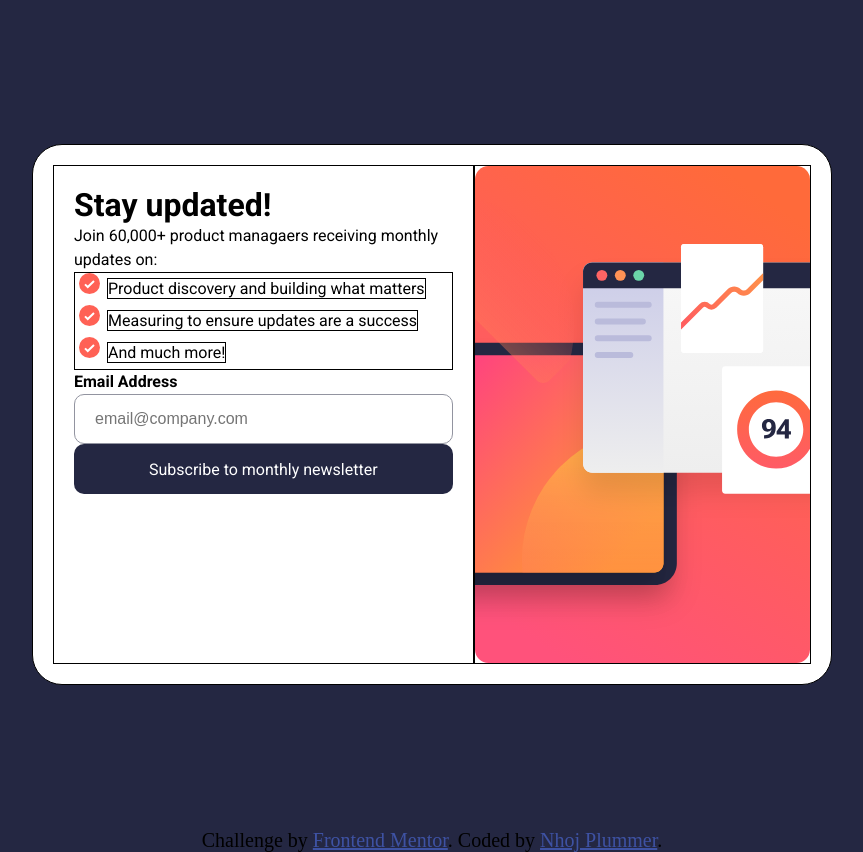
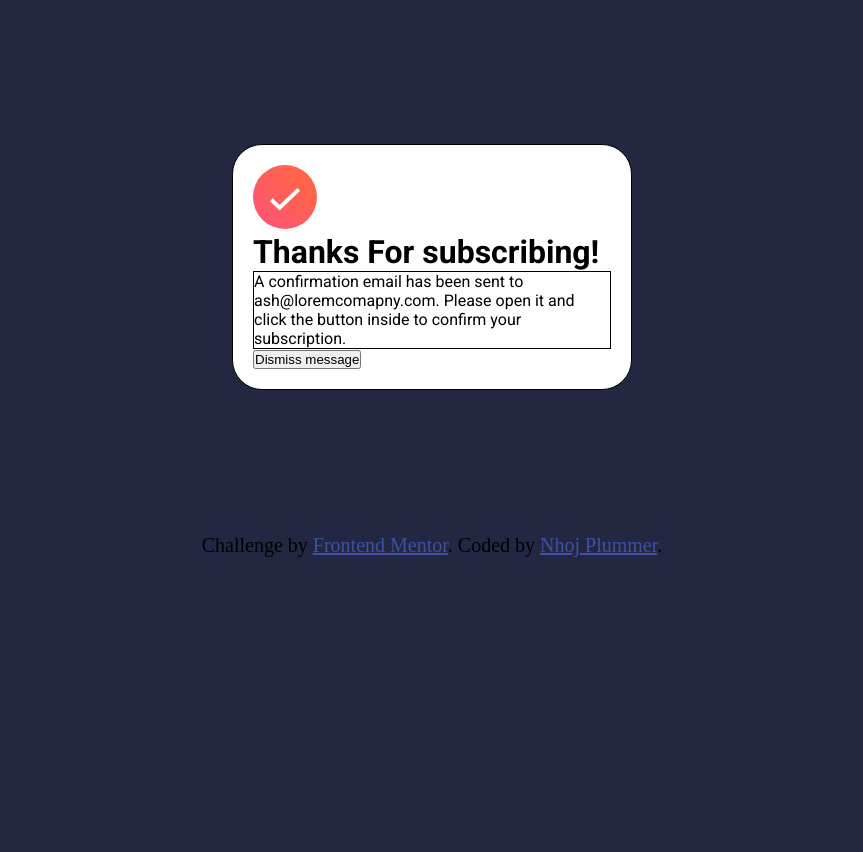
Before and after one commit to Nhoj-Plummer/Newsletter-Sign-Up-Form-With-Success-Message, a React (Create React App) app: page / in a window 1280 px wide. Shown: the whole page, without its empty margins (208-1071 px from the left). After the commit the page ends 800 px from the top, so only its background shows below. Built offline with nearby package versions, Linux system fonts and the light colour scheme.

Commit message:
Making something new

```diff
--- a/src/App.js
+++ b/src/App.js
@@ -2,7 +2,7 @@ import "./App.css"
 import { Input, Output } from "./components/index"
 
 function App() {
-  return <Input />
+  return <Output />
 }
 
 export default App
--- a/src/components/Form/Form.css
+++ b/src/components/Form/Form.css
@@ -2,7 +2,6 @@
   display: flex;
   background: var(--white);
   max-width: 50rem;
-  max-height: 100%;
   border-radius: 30px;
   border: 1px solid;
 }
--- a/src/components/Output/Output.css
+++ b/src/components/Output/Output.css
@@ -1,12 +1,13 @@
 .output-container {
-  flex: 1;
   font-family: var(--font-family);
+  background: var(--white);
+  max-width: 25rem;
+
+  border-radius: 30px;
   padding: 20px;
-  max-width: 50%;
   border: 1px solid;
 }
 
 .output-container p {
   border: 1px solid;
-
 }
--- a/src/components/Output/Output.js
+++ b/src/components/Output/Output.js
@@ -5,16 +5,16 @@ import Success from "../../assets/icon-success.svg"
 
 const Output = email => {
   return (
-    <Form>
-      <div className="output-container">
+    <>
+      <div className="output-container section-padding">
         <img src={Success} alt="success" />
-        <h1>Thanks For Subscribing!</h1>
+        <h1>Thanks For subscribing!</h1>
         <p>
-          A confirmation email has been sent to <span>ash@loremcomapny.com</span>. PLease open it and click the button inside to confirm your subscription.
+          A confirmation email has been sent to <span>ash@loremcomapny.com</span>. Please open it and click the button inside to confirm your subscription.
         </p>
         <button>Dismiss message</button>
       </div>
-    </Form>
+    </>
   )
 }
 
```
